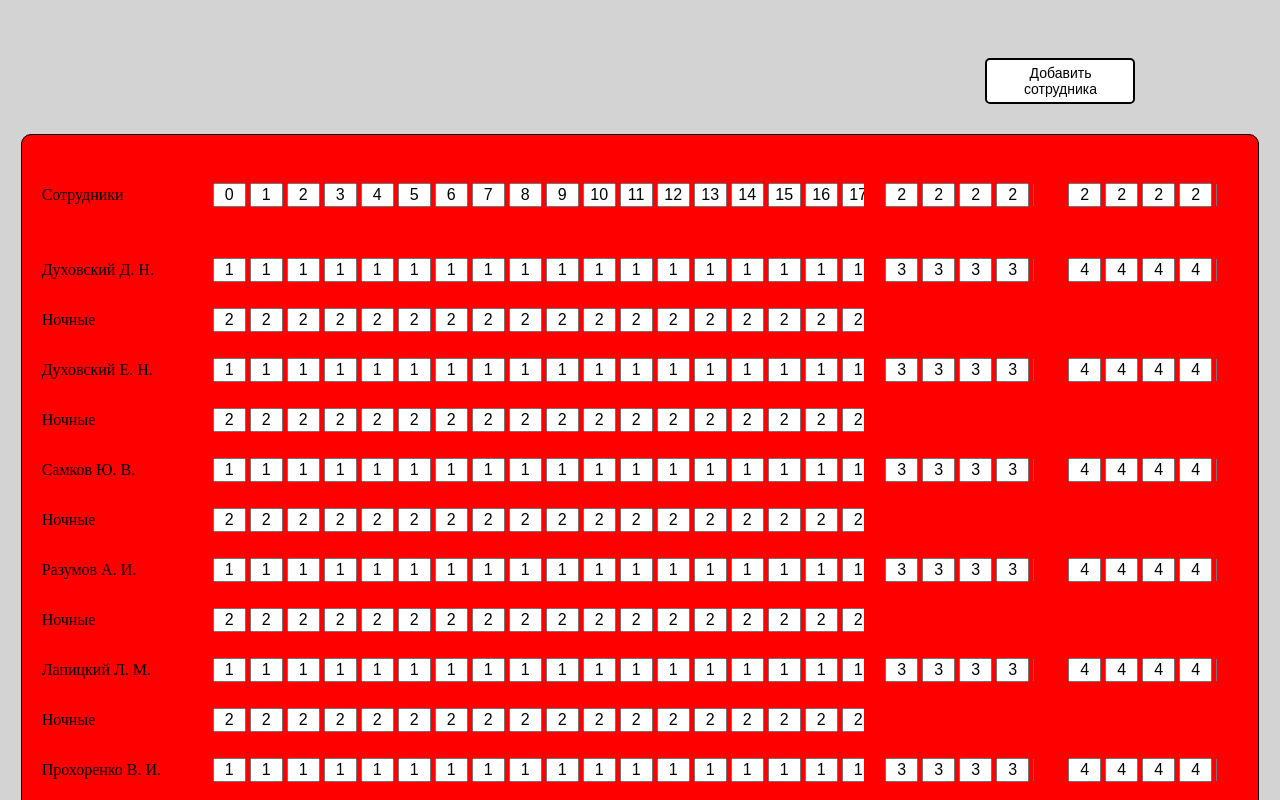
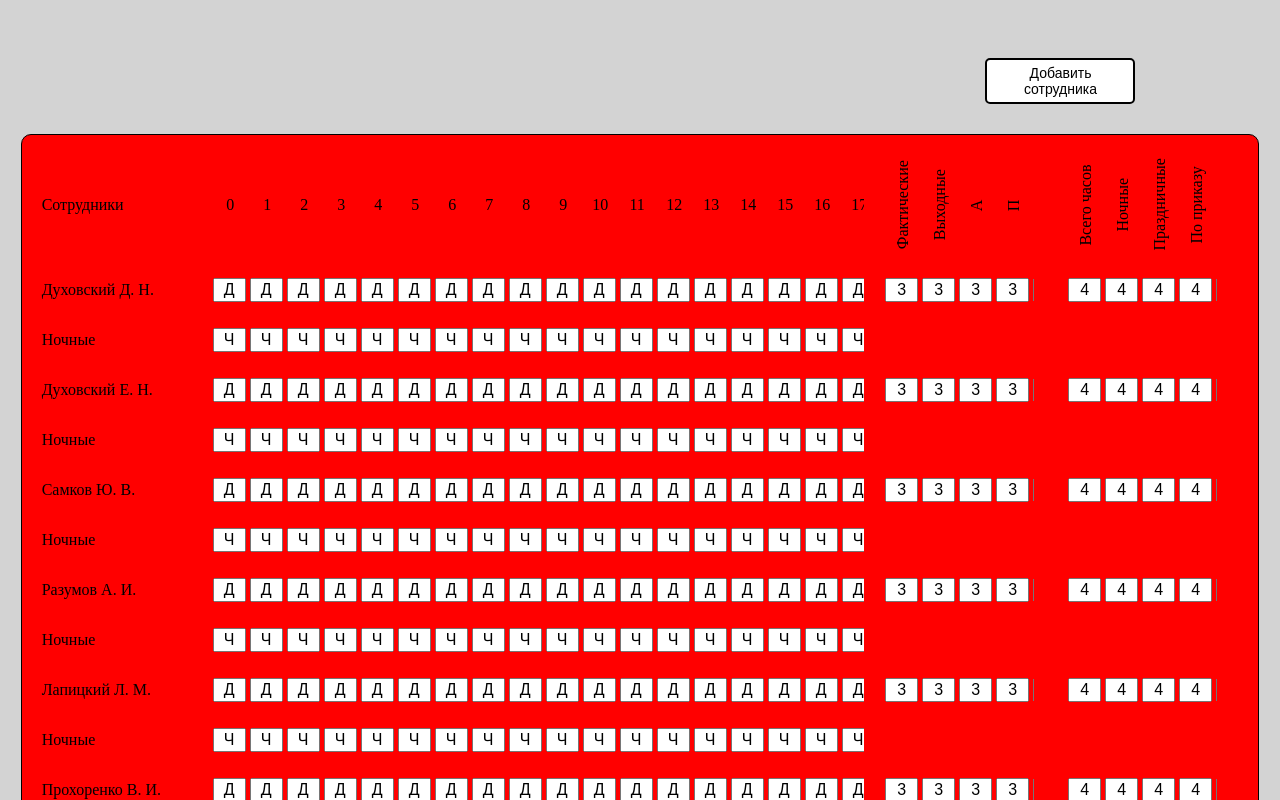
Before and after one commit to 1KejVan1/report-of-work-quality, a React (Vite) app: page / in a window 1280 px wide. Shown: the top 800 px of the page. Built offline with nearby package versions, Linux system fonts and the light colour scheme.

Commit message:
доделал инфо поля

```diff
--- a/src/components/Table/Cell/TableCell.jsx
+++ b/src/components/Table/Cell/TableCell.jsx
@@ -1,7 +1,8 @@
+import { CellType } from "../../../enums/CellType";
 import styles from "./cell.module.scss";
 
-function TableCell({ children = React.Component, className = "cell" }) {
-  return <td className={styles[className]}>{children}</td>;
+function TableCell({ children = React.Component, type = CellType.DEFAULT }) {
+  return <td className={styles[type]}>{children}</td>;
 }
 
 export default TableCell;
--- a/src/components/Table/Cell/cell.module.scss
+++ b/src/components/Table/Cell/cell.module.scss
@@ -6,9 +6,35 @@
   margin: 0px;
 }
 
+.cell_for_days_and_hours {
+  display: flex;
+  justify-content: center;
+  align-items: center;
+  width: 35px;
+  margin: 0px;
+  writing-mode: vertical-rl;
+  transform: rotate(180deg);
+  user-select: none;
+}
+
 .cell_for_name {
   display: flex;
   align-items: center;
   width: 150px;
   font-size: large;
 }
+
+.cell_for_numbers_of_month {
+  display: flex;
+  align-items: center;
+  width: 35px;
+  height: 30px;
+  margin: 0px;
+
+  & > * {
+    display: flex;
+    align-items: center;
+    justify-content: center;
+    width: inherit;
+  }
+}
--- /dev/null
+++ b/src/constants/constants.js
@@ -0,0 +1,20 @@
+const daysNames = [
+  "Фактические",
+  "Выходные",
+  "А",
+  "П",
+  "Отпуск",
+  "Командировка",
+  "Б/Л",
+];
+
+const hoursNames = [
+  "Всего часов",
+  "Ночные",
+  "Праздничные",
+  "По приказу",
+  "Сверхурочка",
+  "Вред-условия",
+];
+
+export { daysNames, hoursNames };
--- /dev/null
+++ b/src/enums/CellType.js
@@ -0,0 +1,6 @@
+export const CellType = {
+  FOR_NUMBERS: "cell_for_numbers_of_month",
+  FOR_EMP_NAME: "cell_for_name",
+  DEFAULT: "cell",
+  FOR_DAYS_AND_HOURS: "cell_for_days_and_hours",
+};
--- a/src/models/Employee.js
+++ b/src/models/Employee.js
@@ -1,13 +1,5 @@
 import { Days } from "./Days";
 import { Hours } from "./Hours";
-
-// class Employee {
-//   constructor(name = "") {
-//     this.name = name;
-//     this.days = new Days();
-//     this.hours = new Hours();
-//   }
-// }
 
 function Employee(name = "") {
   const obj = {};
@@ -17,6 +9,20 @@ function Employee(name = "") {
   obj.name = name;
   obj.days = Days();
   obj.hours = Hours();
+  obj.sumNightHours = function () {
+    this.hours.night_hours = this.night_values.reduce((accum, curr) => {
+      accum += curr;
+    }, 0);
+  };
+  obj.sumTotalHours = function () {
+    this.hours.total_hours =
+      this.day_values.reduce((accum, curr) => {
+        accum += curr;
+      }, 0) +
+      this.night_values.reduce((accum, curr) => {
+        accum += curr;
+      }, 0);
+  };
 
   return obj;
 }
--- a/src/page/MainPage.jsx
+++ b/src/page/MainPage.jsx
@@ -6,6 +6,8 @@ import { useSelector } from "react-redux";
 import { TextInputForCell } from "../components/Inputs/TextInputForCell/TextInput";
 import Menu from "../components/Menu/Menu";
 import TableCell from "../components/Table/Cell/TableCell";
+import { daysNames, hoursNames } from "../constants/constants";
+import { CellType } from "../enums/CellType";
 import styles from "./page.module.scss";
 
 function MainPage() {
@@ -13,7 +15,6 @@ function MainPage() {
   const info_container_col2 = useRef(null);
   const info_container_col3 = useRef(null);
   const info_container_col4 = useRef(null);
-  function scroll() {}
 
   function scrollCol2(e) {
     info_container_col2.current.scrollLeft = e.target.scrollLeft;
@@ -45,8 +46,8 @@ function MainPage() {
               <div className={styles.row_cells}>
                 {Array.from({ length: 30 }).map((item, index) => {
                   return (
-                    <TableCell>
-                      <TextInputForCell value={index} />
+                    <TableCell type={CellType.FOR_NUMBERS}>
+                      <span>{index}</span>
                     </TableCell>
                   );
                 })}
@@ -60,10 +61,10 @@ function MainPage() {
           >
             <div className={styles.grid}>
               <div className={styles.row_cells}>
-                {Array.from({ length: 6 }).map((item) => {
+                {daysNames.map((dayName) => {
                   return (
-                    <TableCell>
-                      <TextInputForCell value="2" />
+                    <TableCell type={CellType.FOR_DAYS_AND_HOURS}>
+                      {dayName}
                     </TableCell>
                   );
                 })}
@@ -77,10 +78,10 @@ function MainPage() {
           >
             <div className={styles.grid}>
               <div className={styles.row_cells}>
-                {Array.from({ length: 6 }).map((item) => {
+                {hoursNames.map((hourName) => {
                   return (
-                    <TableCell>
-                      <TextInputForCell value="2" />
+                    <TableCell type={CellType.FOR_DAYS_AND_HOURS}>
+                      {hourName}
                     </TableCell>
                   );
                 })}
@@ -107,7 +108,7 @@ function MainPage() {
                     {emp.day_values.map((value) => {
                       return (
                         <TableCell>
-                          <TextInputForCell value="1" />
+                          <TextInputForCell value="Д" />
                         </TableCell>
                       );
                     })}
@@ -116,7 +117,7 @@ function MainPage() {
                     {emp.night_values.map((value) => {
                       return (
                         <TableCell>
-                          <TextInputForCell value="2" />
+                          <TextInputForCell value="Ч" />
                         </TableCell>
                       );
                     })}
--- a/src/page/page.module.scss
+++ b/src/page/page.module.scss
@@ -11,7 +11,7 @@
 
   .work_area {
     display: grid;
-    grid-template-rows: 100px max-content;
+    grid-template-rows: 120px max-content;
     grid-template-columns: 150px 60% 15% 15%;
     background-color: red;
     border: 1px solid black;
```
